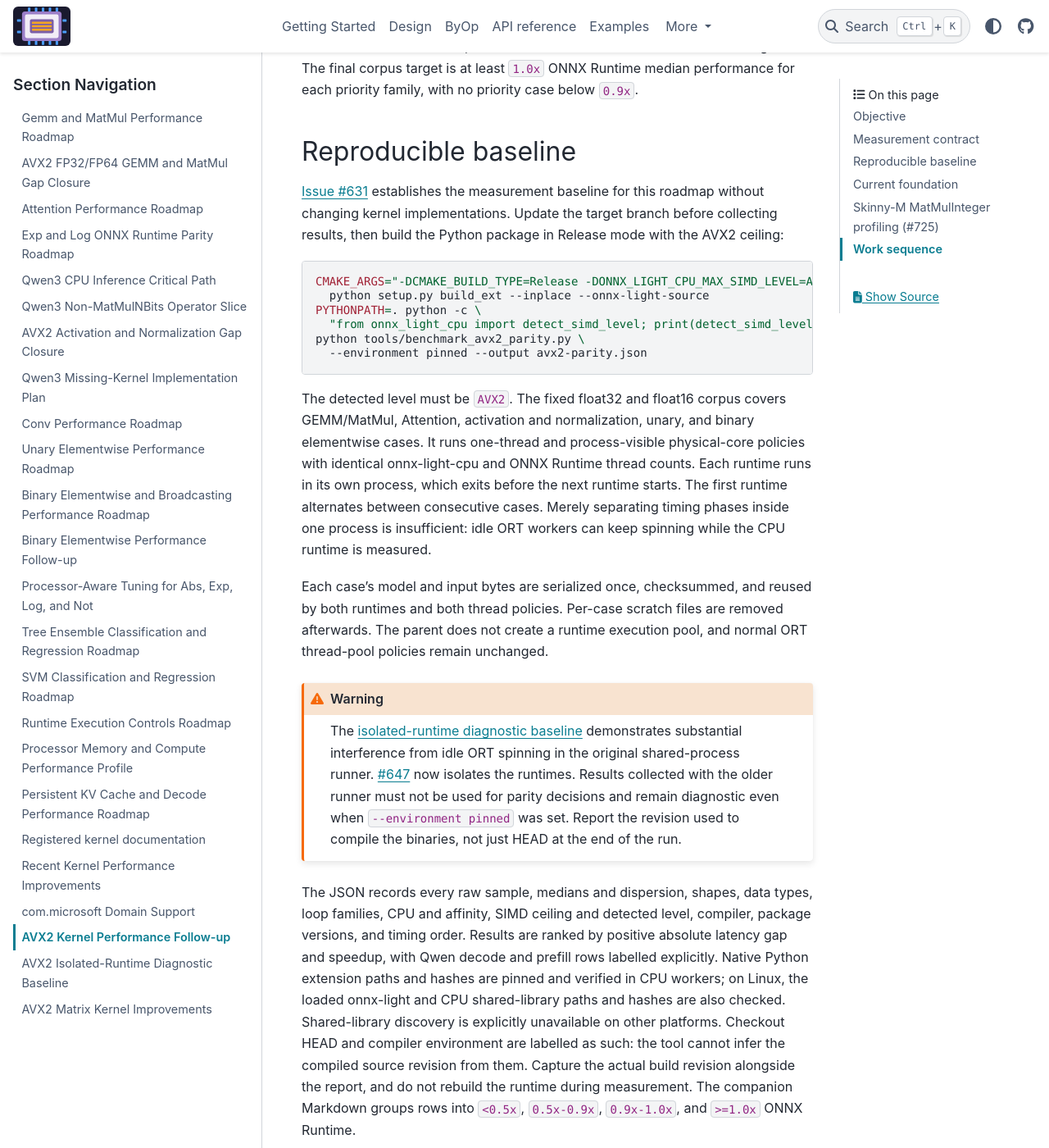
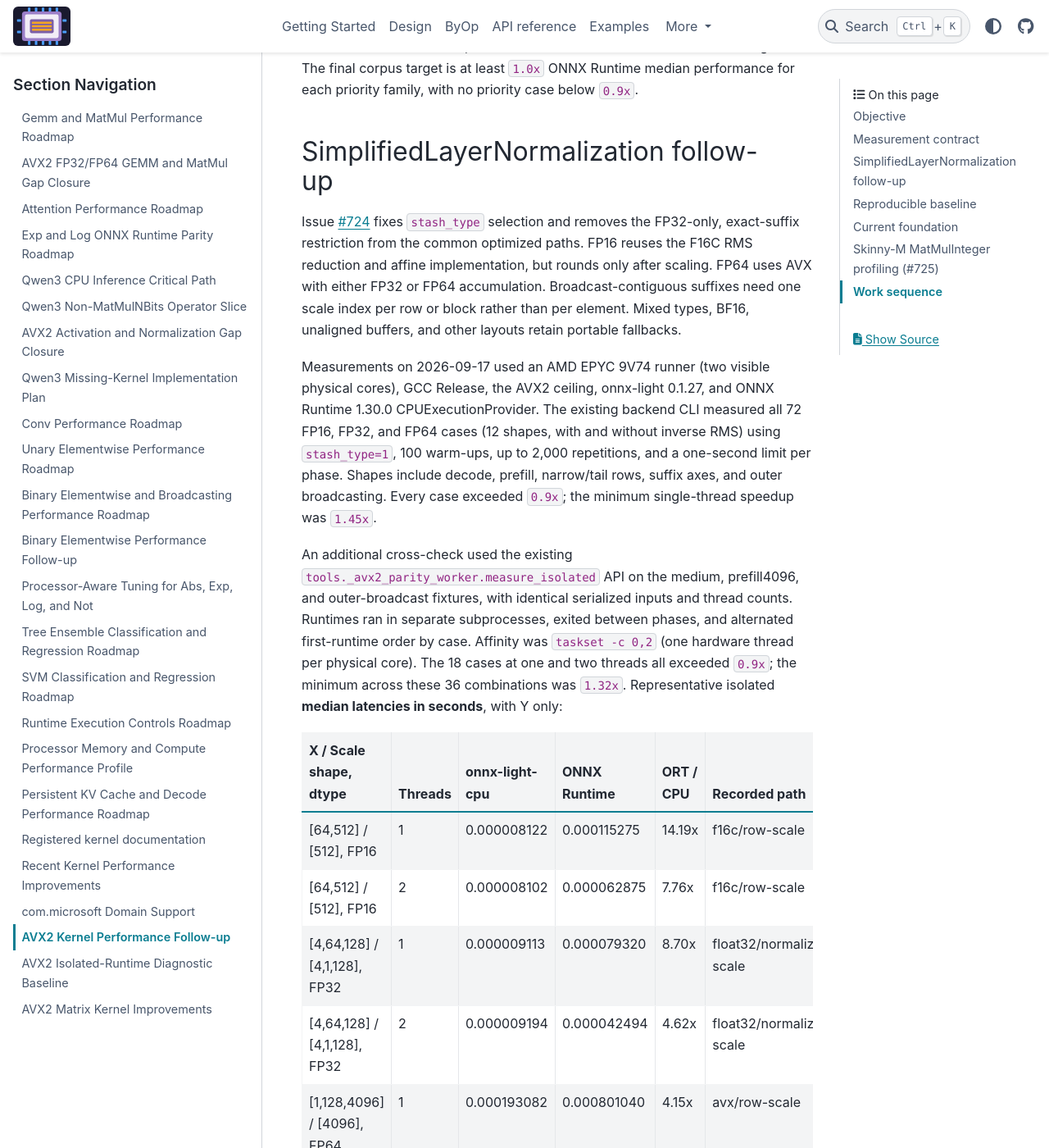
Before and after one commit to xadupre/onnx-light-cpu, a Sphinx documentation site: the page built from docs/next_steps/2026/2026_09_avx2_performance.rst, in a window 1280 px wide and 1400 px high, scrolled down 1091 px. Shown: the whole window at 82% size. Built offline with Sphinx 7.4.7 and the PyData theme 0.15.4, drawn with Linux system fonts in a browser that asks for light colours; pages that are not in the unit, such as notebooks, are missing from menus; some of the changed text lies outside the part shown.

Commit message:
Optimize SimplifiedLayerNormalization precision, SIMD paths, and broadcasting (#732)
* Initial plan

* Honor normalization stash precision and optimize FP16 FP64 and broadcasts

Co-authored-by: xadupre <22452781+xadupre@users.noreply.github.com>

* Separate normalization paths from kernel names

Co-authored-by: Copilot <223556219+Copilot@users.noreply.github.com>

---------

Co-authored-by: copilot-swe-agent[bot] <198982749+Copilot@users.noreply.github.com>
Co-authored-by: xadupre <22452781+xadupre@users.noreply.github.com>
Co-authored-by: Xavier Dupré <xadupre@microsoft.com>
Co-authored-by: Copilot <223556219+Copilot@users.noreply.github.com>

```diff
--- a/docs/next_steps/2026/2026_09_avx2_performance.rst
+++ b/docs/next_steps/2026/2026_09_avx2_performance.rst
@@ -41,6 +41,103 @@ An AVX2 change must improve a measured priority case, preserve all differential
 tests and vector-tail cases, and leave the automatic AVX-512 build unchanged.
 The final corpus target is at least ``1.0x`` ONNX Runtime median performance
 for each priority family, with no priority case below ``0.9x``.
+
+SimplifiedLayerNormalization follow-up
+----------------------------------------
+
+Issue `#724 <https://github.com/xadupre/onnx-light-cpu/issues/724>`_ fixes
+``stash_type`` selection and removes the FP32-only, exact-suffix restriction
+from the common optimized paths. FP16 reuses the F16C RMS reduction and affine
+implementation, but rounds only after scaling. FP64 uses AVX with either FP32
+or FP64 accumulation. Broadcast-contiguous suffixes need one scale index per
+row or block rather than per element. Mixed types, BF16, unaligned buffers,
+and other layouts retain portable fallbacks.
+
+Measurements on 2026-09-17 used an AMD EPYC 9V74 runner (two visible physical
+cores), GCC Release, the AVX2 ceiling, onnx-light 0.1.27, and ONNX Runtime
+1.30.0 CPUExecutionProvider. The existing backend CLI measured all 72 FP16,
+FP32, and FP64 cases (12 shapes, with and without inverse RMS) using
+``stash_type=1``, 100 warm-ups, up to 2,000 repetitions, and a one-second
+limit per phase. Shapes include decode, prefill, narrow/tail rows, suffix
+axes, and outer broadcasting. Every case exceeded ``0.9x``; the minimum
+single-thread speedup was ``1.45x``.
+
+An additional cross-check used the existing
+``tools._avx2_parity_worker.measure_isolated`` API on the medium, prefill4096,
+and outer-broadcast fixtures, with identical serialized inputs and thread
+counts. Runtimes ran in separate subprocesses, exited between phases, and
+alternated first-runtime order by case. Affinity was ``taskset -c 0,2``
+(one hardware thread per physical core). The 18 cases at one and two threads
+all exceeded ``0.9x``; the minimum across these 36 combinations was ``1.32x``.
+Representative isolated **median latencies in seconds**, with Y only:
+
+.. list-table::
+   :header-rows: 1
+   :widths: 29 8 16 16 12 19
+
+   * - X / Scale shape, dtype
+     - Threads
+     - onnx-light-cpu
+     - ONNX Runtime
+     - ORT / CPU
+     - Recorded path
+   * - [64,512] / [512], FP16
+     - 1
+     - 0.000008122
+     - 0.000115275
+     - 14.19x
+     - f16c/row-scale
+   * - [64,512] / [512], FP16
+     - 2
+     - 0.000008102
+     - 0.000062875
+     - 7.76x
+     - f16c/row-scale
+   * - [4,64,128] / [4,1,128], FP32
+     - 1
+     - 0.000009113
+     - 0.000079320
+     - 8.70x
+     - float32/normalization/row-scale
+   * - [4,64,128] / [4,1,128], FP32
+     - 2
+     - 0.000009194
+     - 0.000042494
+     - 4.62x
+     - float32/normalization/row-scale
+   * - [1,128,4096] / [4096], FP64
+     - 1
+     - 0.000193082
+     - 0.000801040
+     - 4.15x
+     - avx/row-scale
+   * - [1,128,4096] / [4096], FP64
+     - 2
+     - 0.000101874
+     - 0.000403906
+     - 3.96x
+     - avx/row-scale
+
+The workbook's ``cpu_kernel_paths`` column records the registered operator
+and its selected implementation, not merely registration eligibility.
+The small cases intentionally stay serial inside the CPU executor even when
+two threads are available. The runner is virtualized; these measurements are
+not universal hardware guarantees. Hardware sampling was unavailable
+(``perf_event_paranoid=4``); no hardware-profile claim is made. No measured
+case remained below the acceptance threshold. Performance parity is not
+claimed for unmeasured mixed-type, BF16, or FP64-stash workloads.
+
+Reproduce the full single-thread corpus from the repository checkout:
+
+.. code-block:: bash
+
+    CMAKE_ARGS="-DCMAKE_BUILD_TYPE=Release -DONNX_LIGHT_CPU_MAX_SIMD_LEVEL=AVX2" \
+      python setup.py build_ext --inplace --onnx-light-source
+    taskset -c 0,2 python -m onnx_light_cpu benchmark \
+      --test '^test_cpu_simplified_layer_normalization_' \
+      --dtype float16 float32 float64 --threads 1 \
+      --repeat 2000 --warmup 100 --max-repeat-time 1 --onnxruntime \
+      --output /tmp/simplified-layer-normalization.xlsx
 
 Reproducible baseline
 ---------------------
```
Also changed, not shown: docs/api/python/custom_operators.rst (+20 -8 lines), docs/api/python/kernel_inventory.rst (+4 -3 lines), 13 other files.
